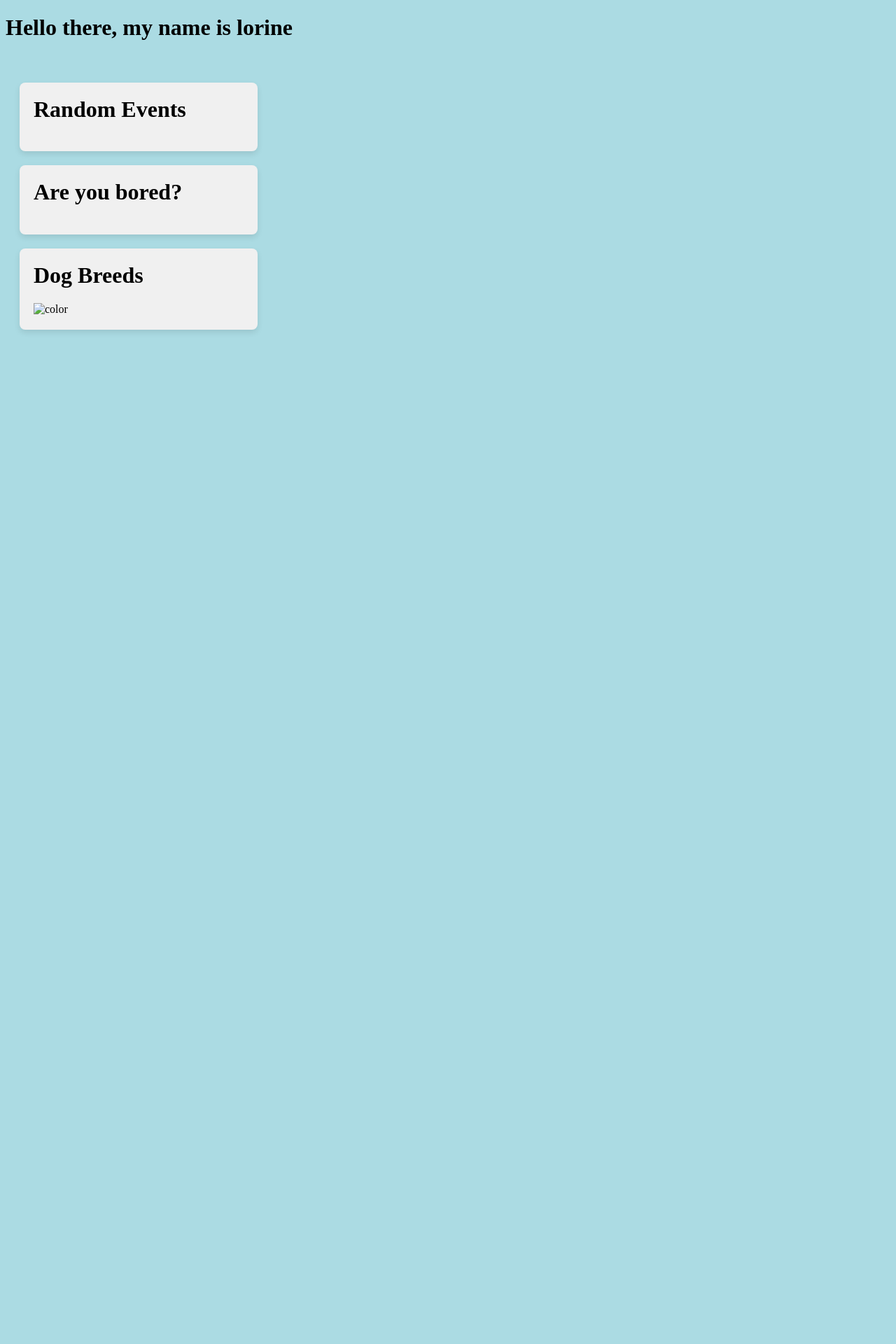
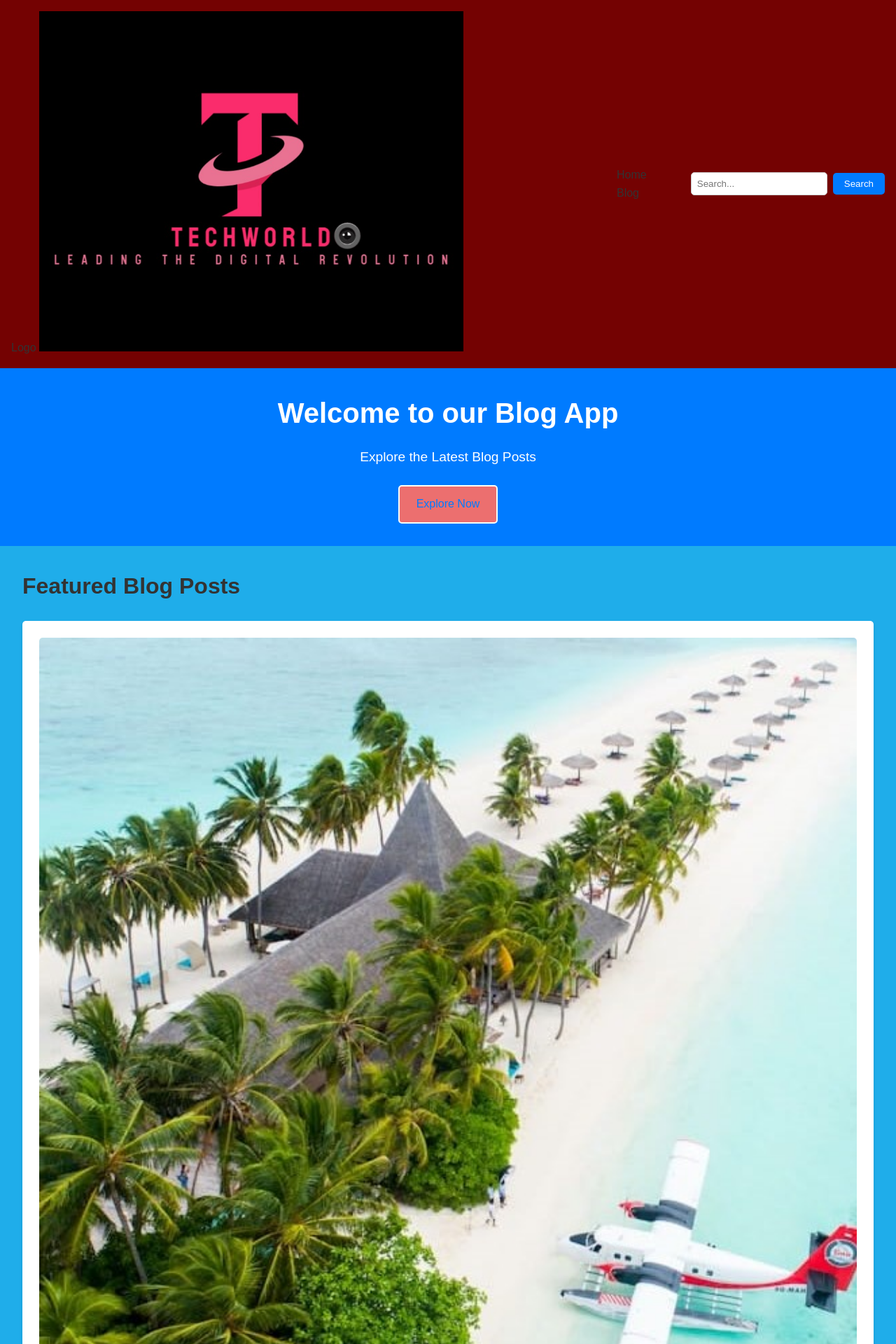
Before and after one commit to LorineAdhiambo/Blog_with_Django_and_Replit, a Django app: page / in a window 1280 px wide. Shown: the top 1920 px of the page at 70% size. Before the commit the page ends 475 px from the top, so only its background shows below. Run offline with Django 5.2, Linux system fonts and the light colour scheme; data that the repository does not hold is empty.

Commit message:
added html images

```diff
--- a/django_project/views.py
+++ b/django_project/views.py
@@ -7,7 +7,7 @@ def home(request):
     # USING APIS
     response = requests.get('https://api.github.com/events')
     data = response.json()
-    results = data[0]["payload"]
+    results = data[0]["id"]
 
     response2 = requests.get('https://www.boredapi.com/api/activity')
     data2 = response2.json()
@@ -17,4 +17,9 @@ def home(request):
     data3 = response3.json()
     results3 = data3["message"]
 
-    return render(request, 'templates/index.html', {'results': results, 'results2': results2, 'results3': results3})
+
+    return render(request, 'templates/index.html', {
+        'results': results,
+        'results2': results2,
+        'results3': results3
+    })
--- a/manage.py
+++ b/manage.py
@@ -2,7 +2,6 @@
 """Django's command-line utility for administrative tasks."""
 import os
 import sys
-
 
 def main():
     """Run administrative tasks."""
@@ -17,6 +16,5 @@ def main():
         ) from exc
     execute_from_command_line(sys.argv)
 
-
 if __name__ == '__main__':
     main()
--- a/static/style.css
+++ b/static/style.css
@@ -1,6 +1,154 @@
-body{
-  background-color: #abdbe3
+/* Reset default margin and padding */
+* {
+    margin: 0;
+    padding: 0;
+    box-sizing: border-box;
 }
+body {
+  background-color: #1fadea;
+}
+
+/* Global styles */
+body {
+    font-family: Arial, sans-serif;
+    line-height: 1.6;
+    background-color: #1fadea;
+    color: #333;
+}
+
+/* Header styles */
+header {
+    background-color: #740202;
+    padding: 1rem;
+    display: flex;
+    justify-content: space-between;
+    align-items: center;
+    box-shadow: 0 2px 5px rgba(0, 0, 0, 0.1);
+}
+
+
+
+/* Hero section styles */
+.hero {
+    padding: 2rem;
+    text-align: center;
+    background-color: #007bff;
+    color: #fff;
+}
+.hero-content {
+    max-width: 800px;
+    margin: 0 auto;
+}
+
+.hero h1 {
+    font-size: 2.5rem;
+    margin-bottom: 1rem;
+}
+
+.hero p {
+    font-size: 1.2rem;
+    margin-bottom: 1.5rem;
+}
+
+.cta-button {
+    display: inline-block;
+    padding: 0.8rem 1.5rem;
+    background-color: #ec6f6f;
+    color: #007bff;
+    text-decoration: none;
+    border: 2px solid #fff;
+    border-radius: 5px;
+    transition: background-color 0.3s, color 0.3s;
+}
+
+.cta-button:hover {
+    background-color: #0056b3;
+    color: #ddbbbb;
+}
+
+nav ul {
+    list-style: none;
+}
+
+nav ul li {
+    display: inline;
+    margin-right: 1rem;
+}
+
+nav ul li a {
+    text-decoration: none;
+    color: #333;
+}
+
+.search-bar {
+    display: flex;
+    align-items: center;
+}
+
+.search-bar input[type="text"] {
+    padding: 0.5rem;
+    border: 1px solid #ccc;
+    border-radius: 5px;
+    margin-right: 0.5rem;
+}
+
+.search-bar button {
+    padding: 0.5rem 1rem;
+    background-color: #007bff;
+    color: #fff;
+    border: none;
+    border-radius: 5px;
+    cursor: pointer;
+}
+
+.search-bar button:hover {
+    background-color: #0056b3;
+}
+
+/* Blog section styles */
+.blog {
+    padding: 2rem;
+}
+
+.blog h2 {
+    font-size: 2rem;
+    margin-bottom: 1.5rem;
+}
+
+.featured-posts {
+    display: grid;
+    grid-template-columns: repeat(auto-fit, minmax(300px, 1fr));
+    gap: 1.5rem;
+}
+
+.post {
+    background-color: #fff;
+    padding: 1.5rem;
+    border-radius: 5px;
+    box-shadow: 0 2px 5px rgba(0, 0, 0, 0.1);
+}
+
+.post img {
+    width: 100%;
+    border-radius: 5px;
+}
+
+.post h3 {
+    font-size: 1.5rem;
+    margin-top: 1rem;
+}
+
+.post p {
+    margin-top: 0.5rem;
+}
+
+.post a {
+    display: inline-block;
+    margin-top: 1rem;
+    color: #007bff;
+    text-decoration: none;
+}
+
 
 img{
   width: 70%;
@@ -20,3 +168,9 @@ img{
 .card p {
     margin-bottom: 0;
 }
+
+/* Footer section styles */
+footer {
+    background-color: #333;
+    color: #fff;
+    padding: 2rem;
--- a/templates/index.html
+++ b/templates/index.html
@@ -1,20 +1,64 @@
-{% load static%}
 <!DOCTYPE html>
 <html lang="en">
 <head>
-  <meta charset="UTF-8">
-  <meta http-equiv="X-UA-Compatible" content="IE=edge">
-  <meta name="viewport" content="width=device-width, initial-scale=1.0">
-  <title>Document</title>
-  <link rel="stylesheet" href="{% static 'style.css' %}">
+    <meta charset="UTF-8">
+    <meta name="viewport" content="width=device-width, initial-scale=1.0">
+    <title>Unique Blogs</title>
+    <!-- Link to your CSS stylesheet -->
+    <link rel="stylesheet" href="style.css">
 </head>
 <body>
-  <h1>Hello there, my name is lorine</h1>
-  <br/>
+    <!-- Header Section -->
+    <header>
+        <div class="logo">Logo
+          <img src="logo.jpg" alt= "logo" width 50px height 50px>
+        </div>
+        <nav>
+            <ul>
+                <li><a href="#home">Home</a></li>
+                <li><a href="#blog">Blog</a></li>
 
+            </ul>
+        </nav>
+        <div class="search-bar">
+            <input type="text" placeholder="Search...">
+            <button type="submit">Search</button>
+        </div>
+    </header>
 
+    <!-- Hero Section -->
+    <section class="hero">
+        <div class="background-image">
+            <!-- Background image here -->
+        </div>
+        <div class="hero-content">
+            <h1>Welcome to our Blog App</h1>
+            <p>Explore the Latest Blog Posts </p>
+            <a href="https://unsplash.com" class="cta-button">Explore Now</a>
+        </div>
+    </section>
 
+    <!-- Blog Section -->
+    <section id="blog" class="blog">
+        <h2>Featured Blog Posts</h2>
+        <div class="featured-posts">
+            <div class="post">
+                <img src="beach.jpg" alt="Beach">
+                <h3>Coastline</h3>
+                <p>It's hot and sunny, so the beach is full, then the rain comes and it empties quickly. Some beaches have a promenade behind them and some are at the bottom of the cliff. Some have seas that you wouldn't swim in because you'd be swept away and other because the sharks live there. That's the beauty of the beach...</p>
 
+              <img src="codeimg.jpg" alt="code">
+              <h3>Code snippet</h3>
+              <p></p>
+
+              <img src="" alt="">
+              <h3>Post Title 1</h3>
+              <p>Description of post 1</p>
+                <a href="#read-more">Read More</a>
+            </div>
+            <!-- Add more featured posts here -->
+        </div>
+    </section>
 
     <div class="card">
         <h1>Random Events</h1>
@@ -36,7 +80,23 @@
 
     <img src = "{{results3}}" alt = "color"
 
+  </div>
 
-  </div>
+    <!-- Footer Section -->
+    <footer>
+        <div class="social-media">
+            <!-- Add your social media links here -->
+            <a href="#">Twitter</a> <br/>
+            <a href="#">Facebook</a> <br/>
+            <a href="#">Instagram</a>
+        </div>
+        <div class="contact-info">
+            <!-- Add your contact information here -->
+            <p>Email: lorineabdul@gmail.com</p>
+        </div>
+        <div class="copyright">
+            <p>&copy; 2024 Blog  App. All rights reserved.</p>
+        </div>
+    </footer>
 </body>
 </html>
```
Also changed, not shown: django_project/settings.py (+21 -2 lines), django_project/urls.py (+6 -1 lines), beach.jpg (added), codeimg.jpg (added), logo.jpg (added), templates/base.html (added).
